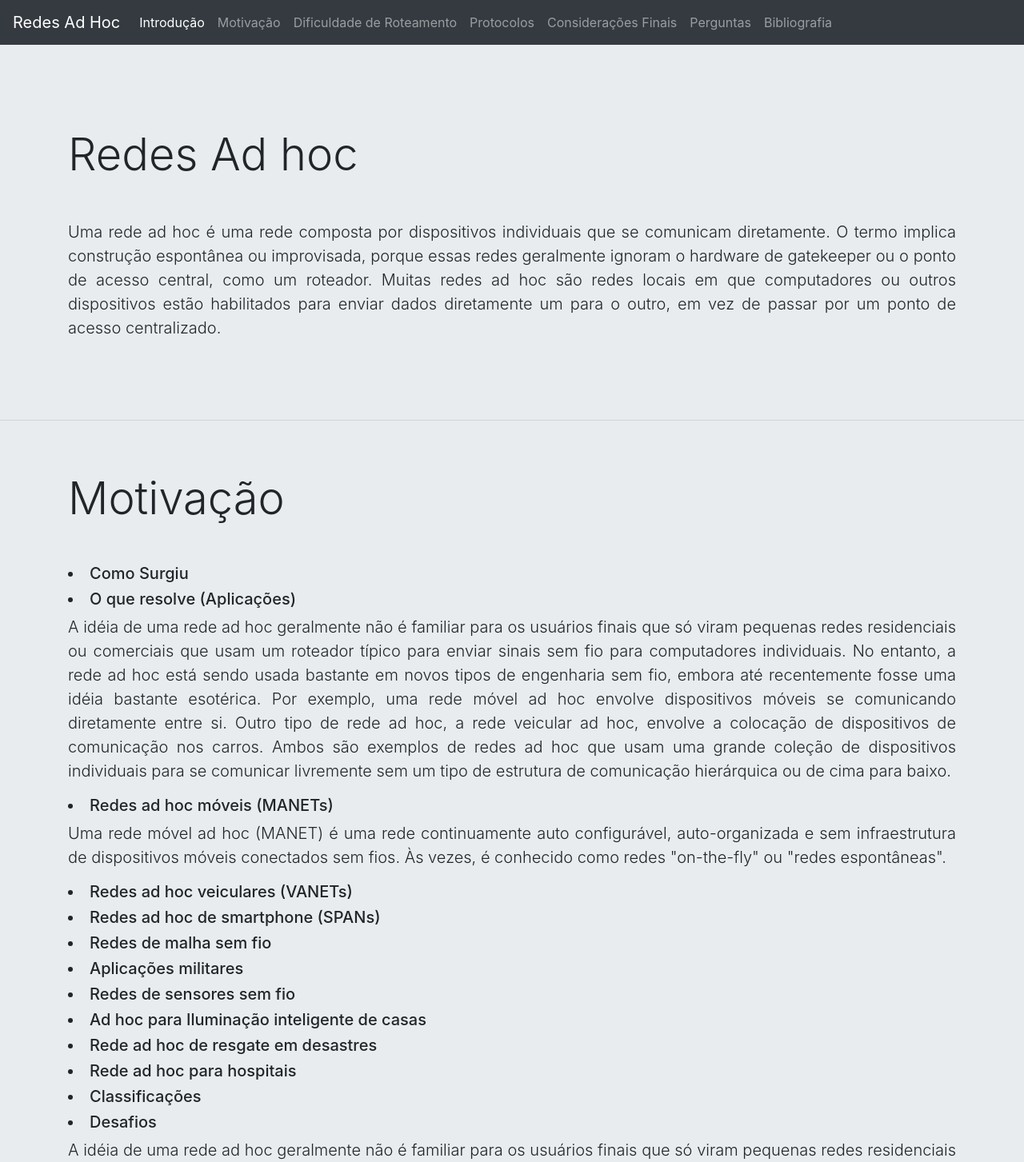
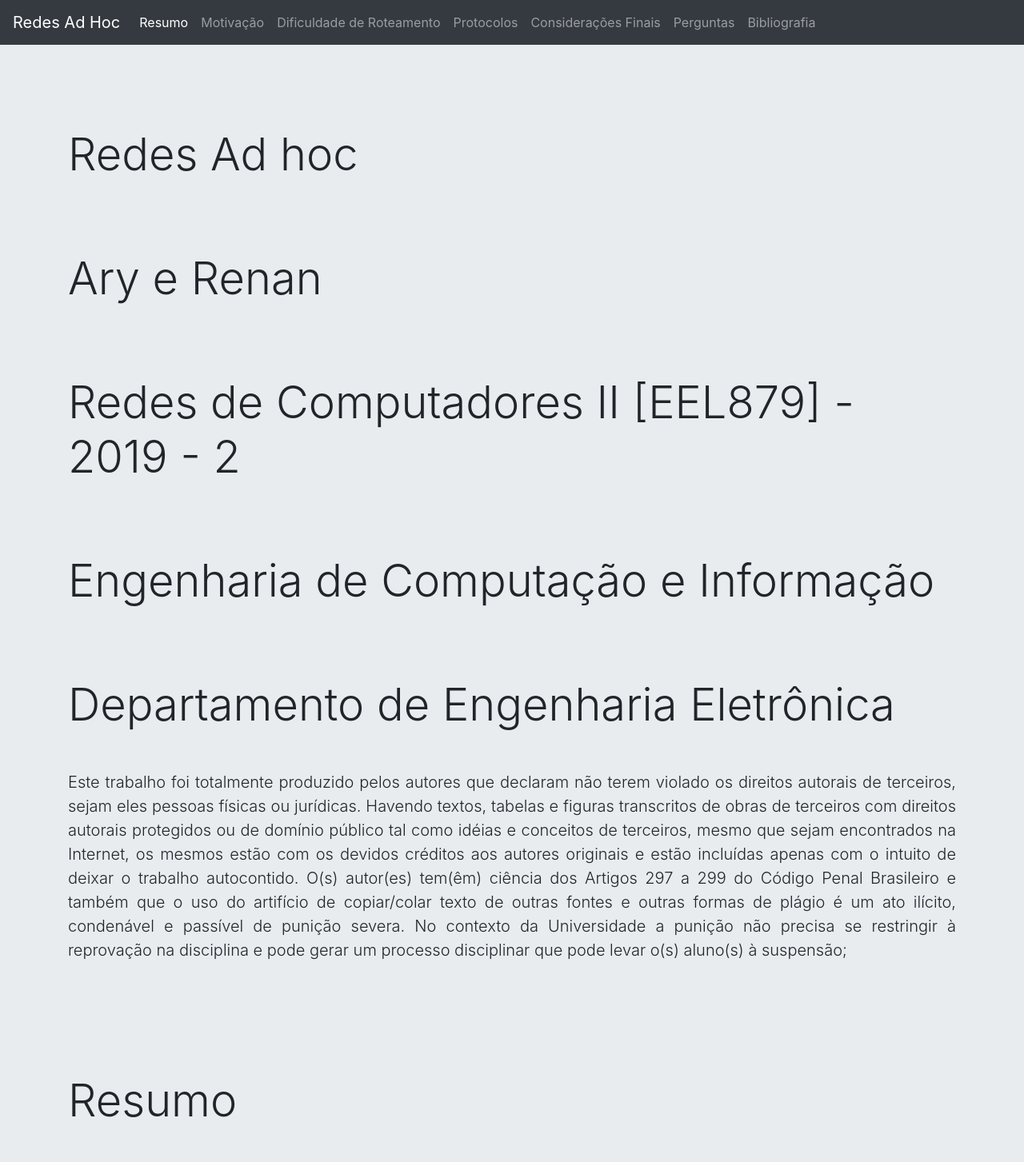
Before and after one commit to netoary/Redes-2, a plain HTML site: page index.html in a window 1280 px wide. Shown: the top 1453 px of the page at 80% size. Drawn offline with nearby package versions, Linux system fonts and the light colour scheme.

Commit message:
consideraçoes

```diff
--- a/index.html
+++ b/index.html
@@ -23,7 +23,7 @@
     <div class="collapse navbar-collapse" id="navbarNav">
       <ul class="navbar-nav">
         <li class="nav-item active">
-          <a class="nav-link" href="#adhoc">Introdução <span class="sr-only">(current)</span></a>
+          <a class="nav-link" href="#adhoc">Resumo <span class="sr-only">(current)</span></a>
         </li>
         <li class="nav-item">
           <a class="nav-link" href="#motivacao">Motivação</a>
@@ -49,9 +49,24 @@
 
 <!-- Inicio -->
 
+
   <div class="jumbotron jumbotron-fluid">
+    <div class="container content" id="capa">
+      <h1 class="display-4 title">Redes Ad hoc</h1>
+      <h3 class="display-4 title">Ary e Renan</h3>
+      <h4 class="display-4 title">Redes de Computadores II [EEL879] - 2019 - 2</h4>
+      <h4 class="display-4 title">Engenharia de Computação e Informação</h4>
+      <h4 class="display-4 title">Departamento de Engenharia Eletrônica</h4>
+
+      <p class="lead">
+          Este trabalho foi totalmente produzido pelos autores que declaram não terem violado os direitos autorais de terceiros, sejam eles pessoas físicas ou jurídicas. Havendo textos, tabelas e figuras transcritos de obras de terceiros com direitos autorais protegidos ou de domínio público tal como idéias e conceitos de terceiros, mesmo que sejam encontrados na Internet, os mesmos estão com os devidos créditos aos autores originais e estão incluídas apenas com o intuito de deixar o trabalho autocontido. O(s) autor(es) tem(êm) ciência dos Artigos 297 a 299 do Código Penal Brasileiro e também que o uso do artifício de copiar/colar texto de outras fontes e outras formas de plágio é um ato ilícito, condenável e passível de punição severa. No contexto da Universidade a punição não precisa se restringir à reprovação na disciplina e pode gerar um processo disciplinar que pode levar o(s) aluno(s) à suspensão;
+
+      </p>
+    </div>
+
+
     <div class="container content" id="adhoc">
-      <h1 class="display-4 title">Redes Ad hoc</h1>
+      <h1 class="display-4 title">Resumo</h1>
       <p class="lead">
           Uma rede ad hoc é uma rede composta por dispositivos individuais que se comunicam diretamente. O termo implica construção espontânea ou improvisada, porque essas redes geralmente ignoram o hardware de gatekeeper ou o ponto de acesso central, como um roteador. Muitas redes ad hoc são redes locais em que computadores ou outros dispositivos estão habilitados para enviar dados diretamente um para o outro, em vez de passar por um ponto de acesso centralizado.
 
```
